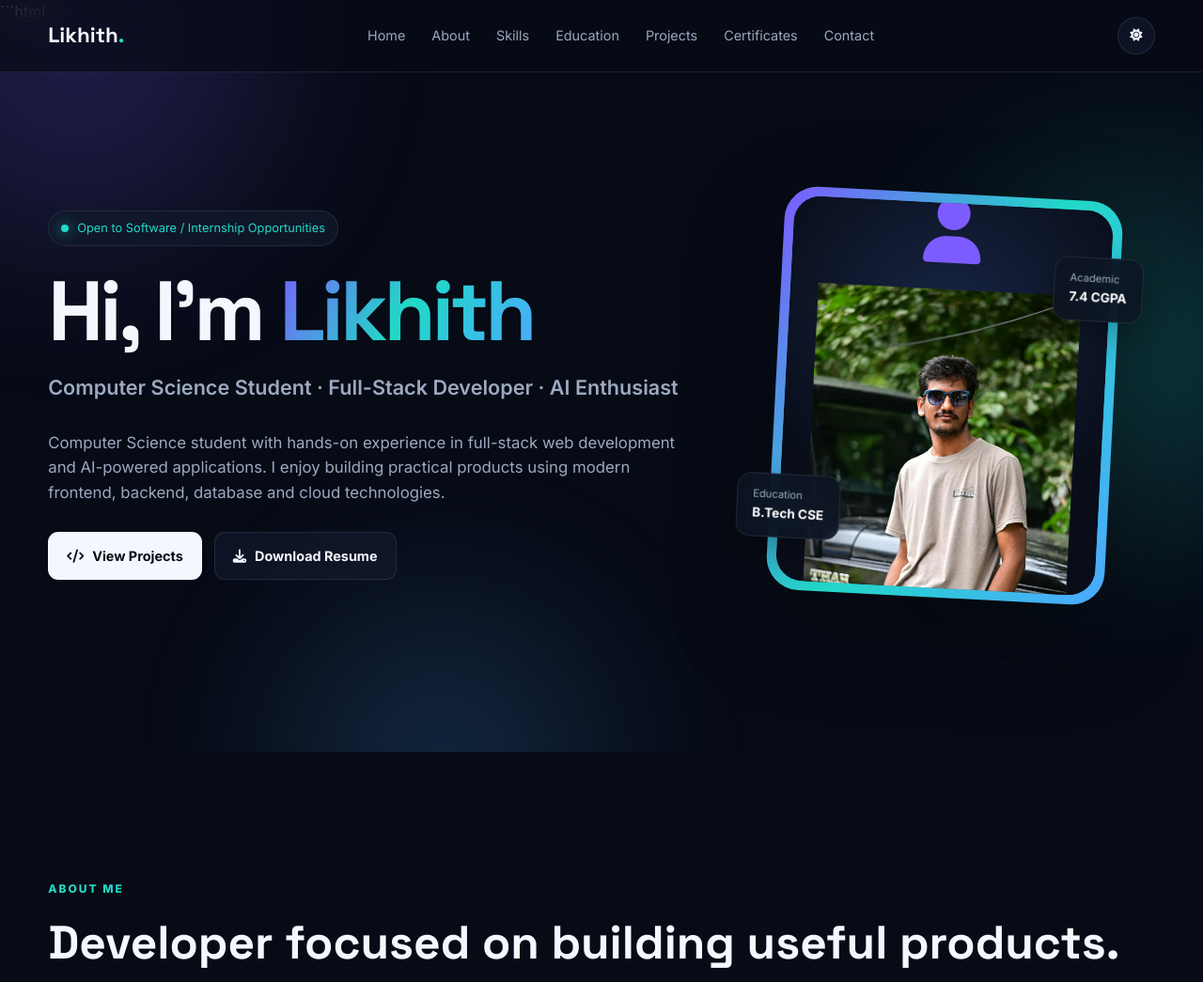
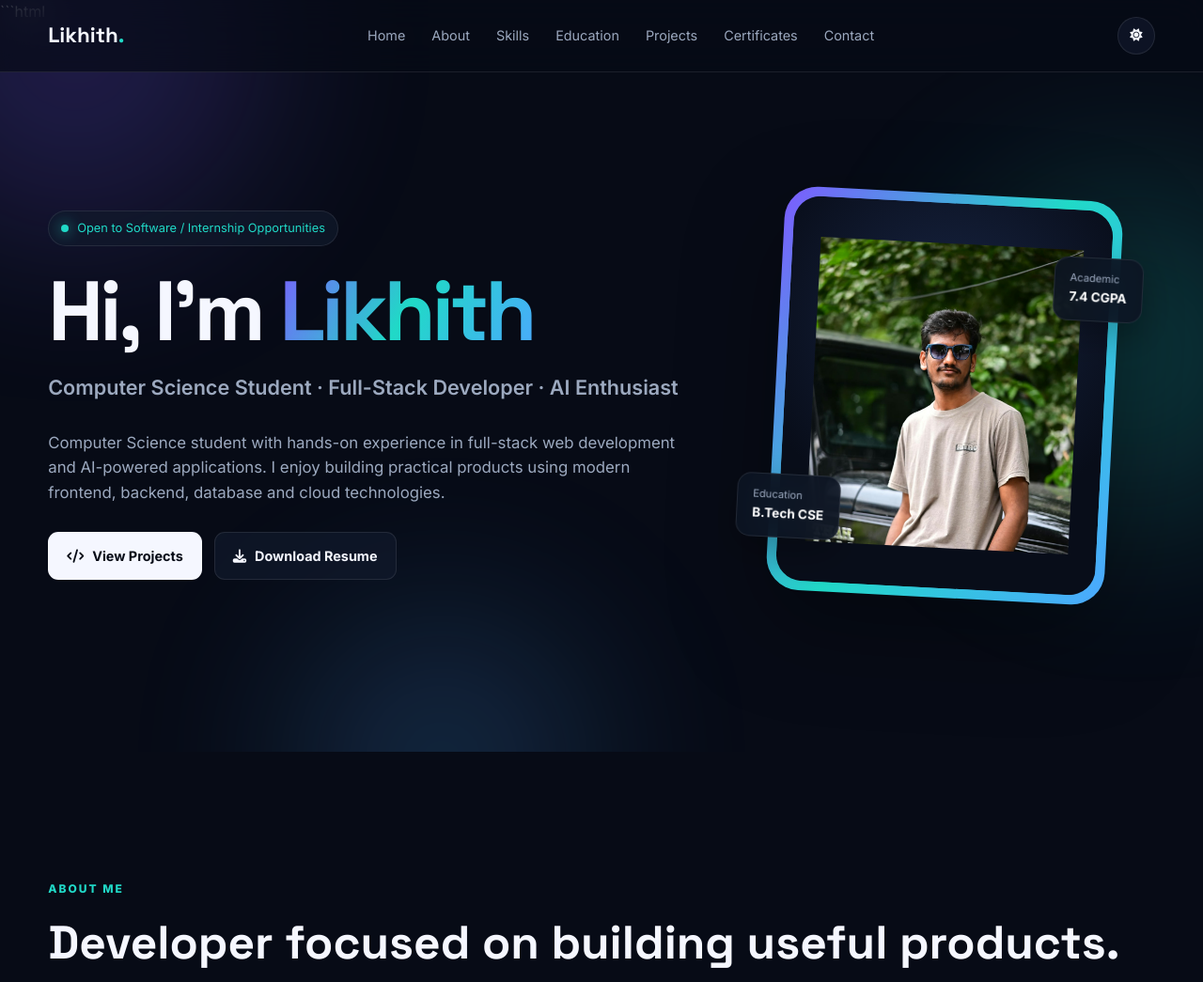
Before and after one commit to tirumalasettilikhith/portfolio, a plain HTML site: page index.html in a window 1280 px wide. Shown: the top 1045 px of the page at 94% size. Drawn offline with Linux system fonts and the light colour scheme.

Commit message:
Clean up profile placeholder in index.html
Removed redundant user icon and small tag from profile.

```diff
--- a/index.html
+++ b/index.html
@@ -1117,14 +1117,10 @@
 
             <div class="profile-placeholder">
 
-              <i class="fa-solid fa-user"></i>
-
-
-
-              <small style="margin-top:8px;">
+
 
                 <b><img src="3c7856ca-8137-4807-88ae-90d3227c8cd7.jpg" alt="likhith" ></b>
-              </small>
+
 
             </div>
 
```
